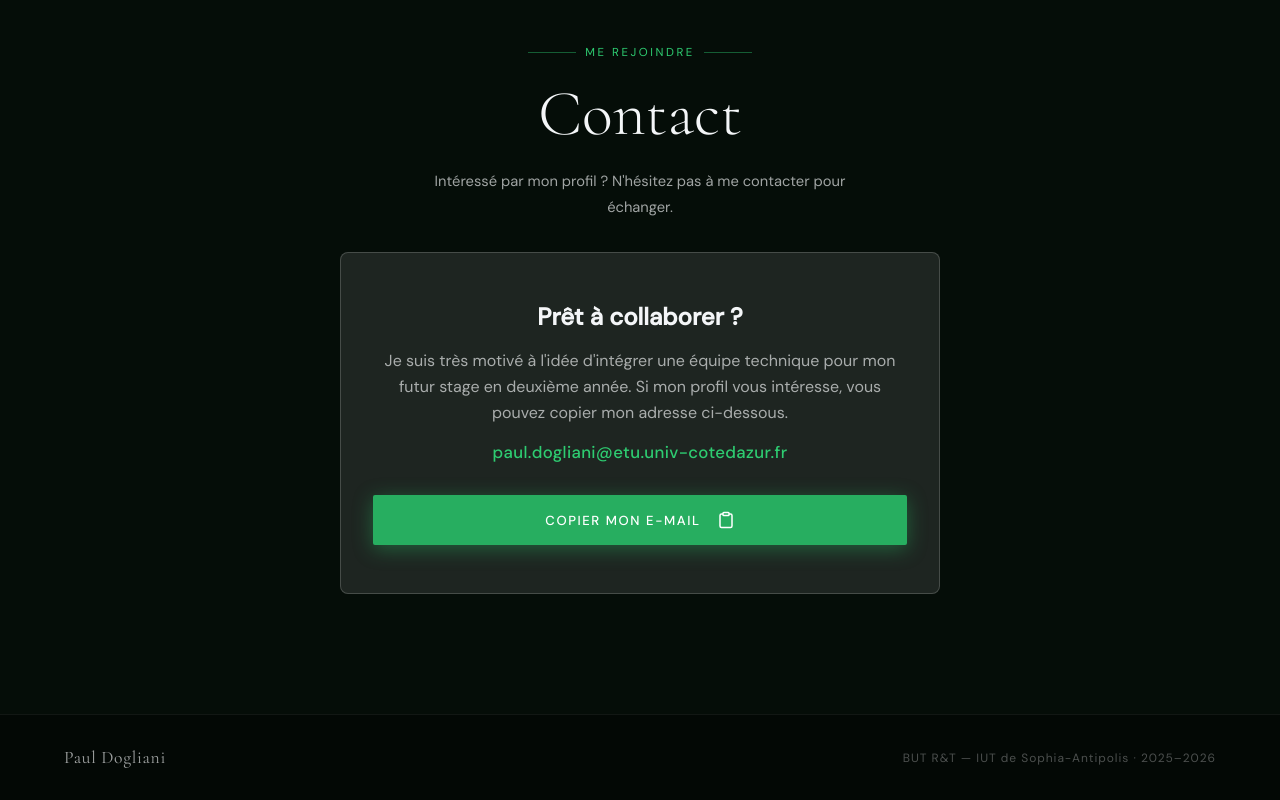
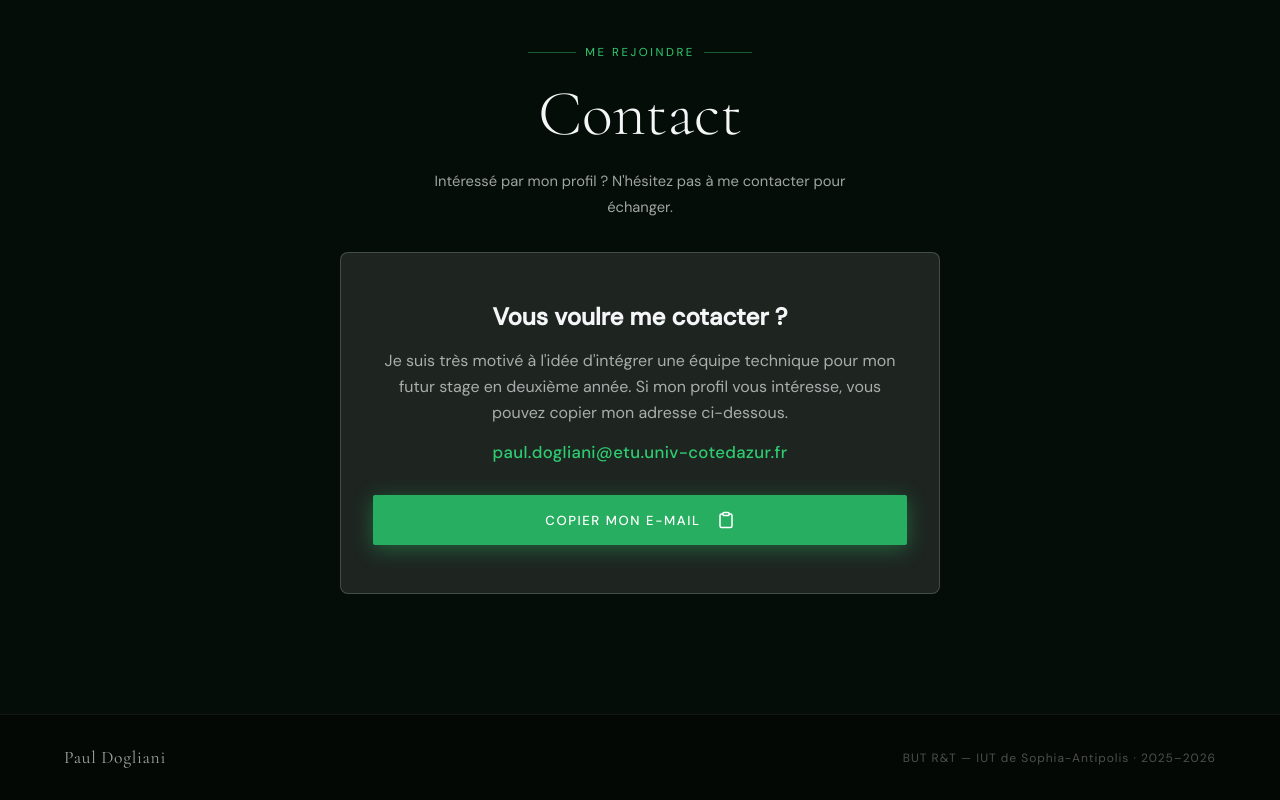
Before and after one commit to pauldogliani/portfolio, a plain HTML site: page index.html in a window 1280 px wide. Shown: the part 4385-5185 px from the top of the page. Drawn offline with nearby package versions, Linux system fonts and the light colour scheme.

Commit message:
Update index.html

```diff
--- a/index.html
+++ b/index.html
@@ -646,7 +646,7 @@
       <p class="section-desc">Intéressé par mon profil ? N'hésitez pas à me contacter pour échanger.</p>
 
       <div class="contact-box" style="background: var(--glass); padding: 3rem 2rem; border: 1px solid var(--border); border-radius: 8px; margin-top: 2rem;">
-        <h3 style="color: var(--white); margin-bottom: 1rem; font-size: 1.5rem;">Prêt à collaborer ?</h3>
+        <h3 style="color: var(--white); margin-bottom: 1rem; font-size: 1.5rem;">Vous voulre me cotacter ?</h3>
         <p style="color: var(--muted); margin-bottom: 1rem; line-height: 1.6;">Je suis très motivé à l'idée d'intégrer une équipe technique pour mon futur stage en deuxième année. Si mon profil vous intéresse, vous pouvez copier mon adresse ci-dessous.</p>
 
         <!-- Affichage textuel clair -->
```
